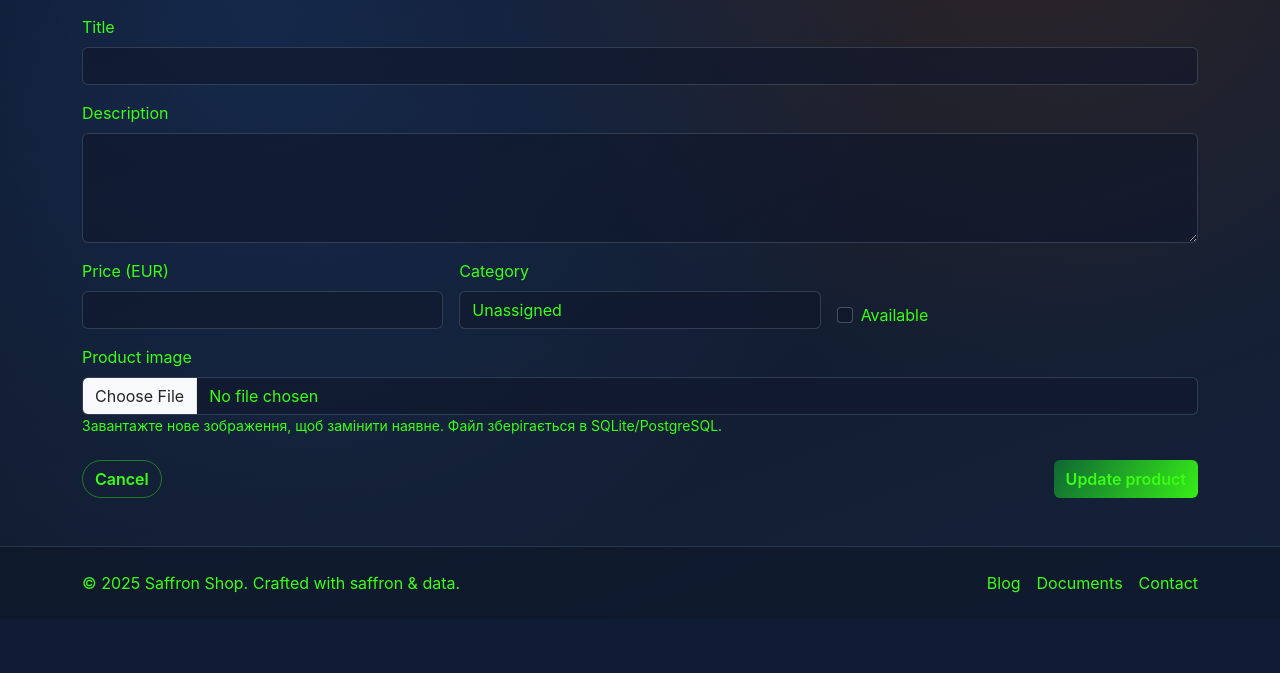
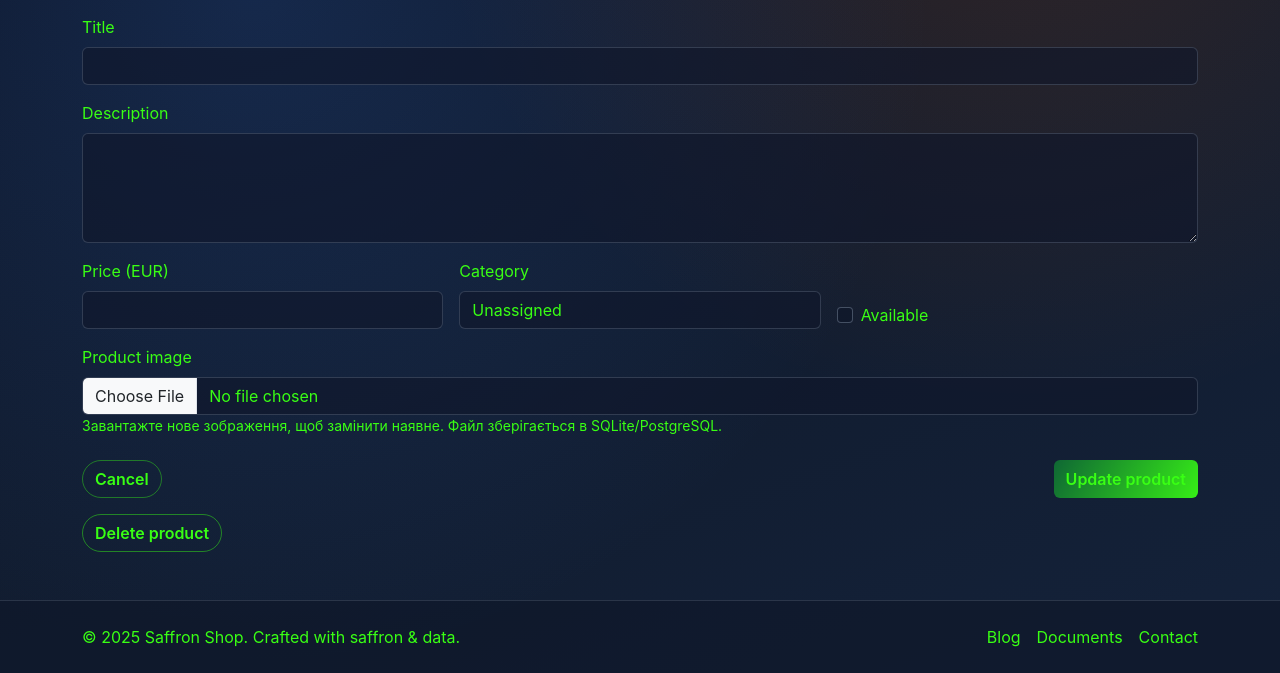
Before and after one commit to pilipandr770/shaffrun-shop, a Flask app: template app/templates/admin/edit_product.html in a window 1280 px wide. Shown: the part 181-854 px from the top of the page. Before the commit the page ends 774 px from the top, so only its background shows below. Run offline with Flask 3, Linux system fonts and the light colour scheme; the template is opened without the code that fills it, so the values that code supplies are empty.

Commit message:
редактор товаров

```diff
--- a/app/templates/admin/edit_product.html
+++ b/app/templates/admin/edit_product.html
@@ -2,7 +2,7 @@
 
 {% block content %}
 <h1 class="h3 mb-4">Edit Product</h1>
-<form method="post" enctype="multipart/form-data">
+<form id="product-update-form" method="post" enctype="multipart/form-data">
     <div class="row g-3">
         <div class="col-12">
             <label class="form-label" for="title">Title</label>
@@ -51,9 +51,12 @@
             </div>
         {% endif %}
     </div>
-    <div class="mt-4 d-flex justify-content-between">
+    <div class="mt-4 d-flex justify-content-between flex-wrap gap-2">
         <a class="btn btn-outline-secondary" href="{{ url_for('admin.products') }}">Cancel</a>
         <button class="btn btn-primary" type="submit">Update product</button>
     </div>
 </form>
+<form action="{{ url_for('admin.delete_product', product_id=product.id) }}" class="mt-3" method="post" onsubmit="return confirm('Delete this product permanently?');">
+    <button class="btn btn-outline-danger" type="submit">Delete product</button>
+</form>
 {% endblock %}
```
